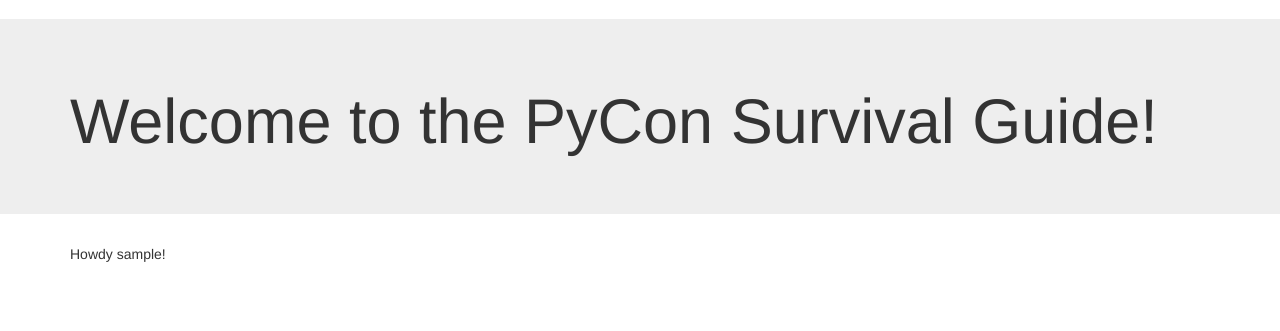
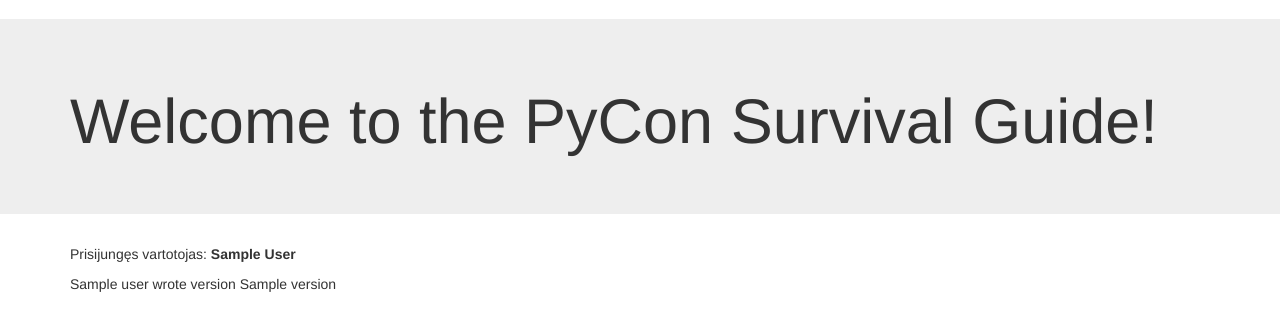
Before and after one commit to rimukas/vp_django, a Django app: template vart/templates/home.html in a window 1280 px wide. Shown: the part 51-382 px from the top of the page. Run offline with Django 3.2, Linux system fonts and the light colour scheme; a user stored in the database is signed in; tables that the repository leaves empty hold one stand-in row (values such as "Sample post"); the template is opened without the code that fills it: most values are stand-ins (such as "Sample title", 1, 10 or a date in 2020); some libraries are stand-ins or nearby versions.

Commit message:
pridetas pilno vardo rodymas prisijungusio vartotojo

```diff
--- a/vart/templates/home.html
+++ b/vart/templates/home.html
@@ -3,5 +3,8 @@
 {% block headline %}<h1>Welcome to the PyCon Survival Guide!</h1>{% endblock headline %}
 
 {% block content %}
-<p>Howdy{% if user.is_authenticated %} {{ user.username }}{% endif %}!</p>
+<p>{% if user.is_authenticated %} Prisijungęs vartotojas: <b> {{ user.get_full_name|default:user.username}} </b> {% endif %}</p>
+{% for version in version_list %}
+    {{ version.user }} wrote version {{ version }}
+{% endfor %}
 {% endblock %}
```
Also changed, not shown: vart/views.py (+7 -3 lines).
